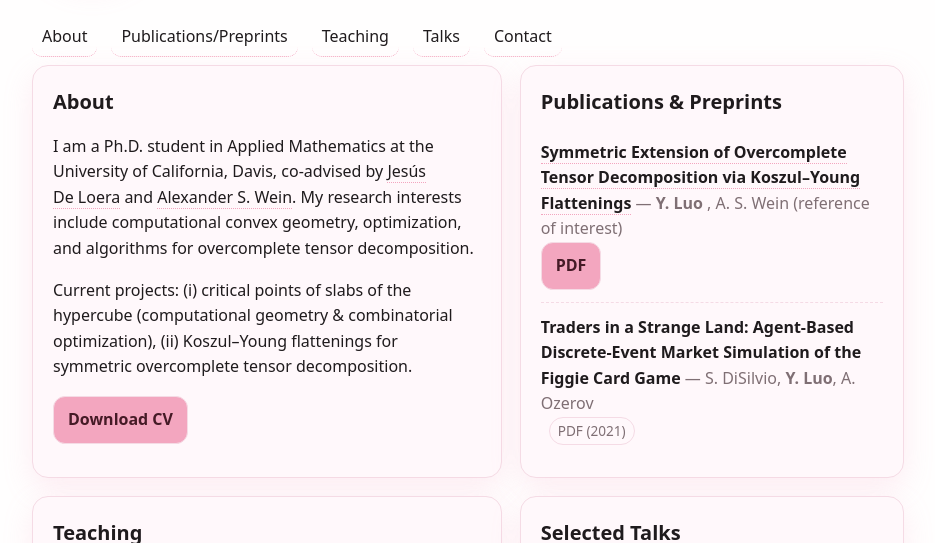
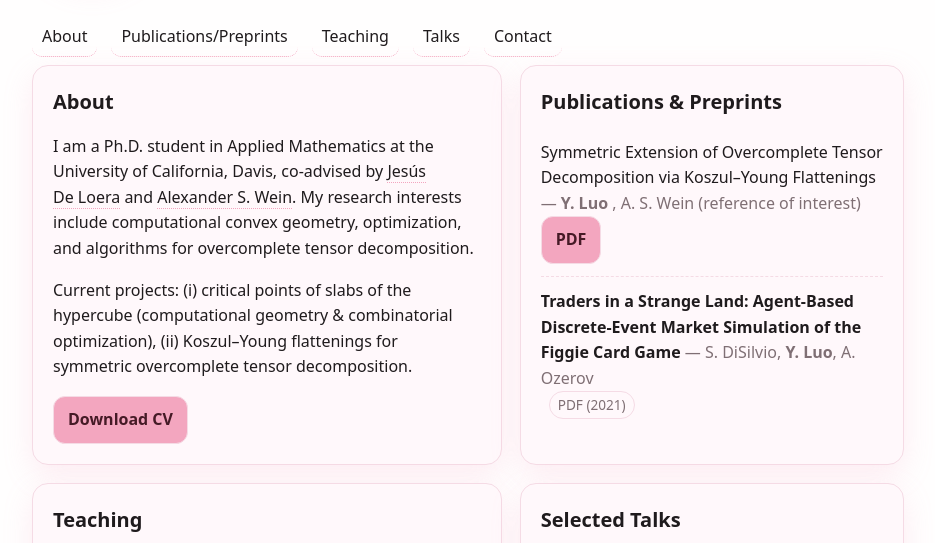
Before and after one commit to RainCamel/yuannaluo.github.io, a plain HTML site: page index.html in a window 1280 px wide. Shown: the part 192-735 px from the top of the page, without its empty margins (172-1107 px from the left). Drawn offline with Linux system fonts and the light colour scheme.

Commit message:
Update publication entry in index.html
Removed hyperlink from publication title.

```diff
--- a/index.html
+++ b/index.html
@@ -117,8 +117,7 @@
         <ul class="list">
           <li>
             <p class="pub">
-              <a class="title" href="assets/symm_tensor_decompo.pdf" target="_blank" rel="noopener">
-                  Symmetric Extension of Overcomplete Tensor Decomposition via Koszul–Young Flattenings</a>
+              Symmetric Extension of Overcomplete Tensor Decomposition via Koszul–Young Flattenings
               <span class="authors"> — <strong> Y. Luo </strong>, A. S. Wein</span>
               <span class="venue"> (reference of interest)</span>
             </p>
```
